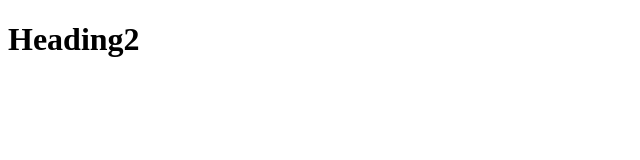
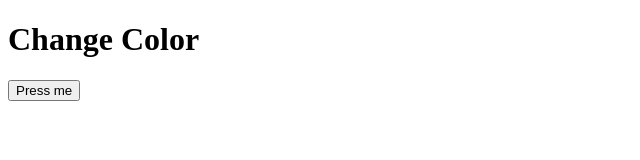
Before and after one commit to austin60/vs-repo, a plain HTML site: page index.html in a window 1280 px wide. Shown: the whole page, without its empty margins (0-640 px from the left). Drawn offline with Linux system fonts and the light colour scheme.

Commit message:
added a button to html along with a .js file for DOM manipulation

```diff
--- a/index.html
+++ b/index.html
@@ -4,6 +4,8 @@
     <title></title>
 </head>
 <body>
- <h1>Heading2</h1>
+ <h1 id="color">Change Color</h1>
+ <button id="btn" onclick="Change()">Press me</button>
+ <script src="index.js"></script>
 </body>
 </html>
--- /dev/null
+++ b/index.js
@@ -0,0 +1,3 @@
+function Change(){
+ document.getElementById('color').style.color='red';
+}
```
